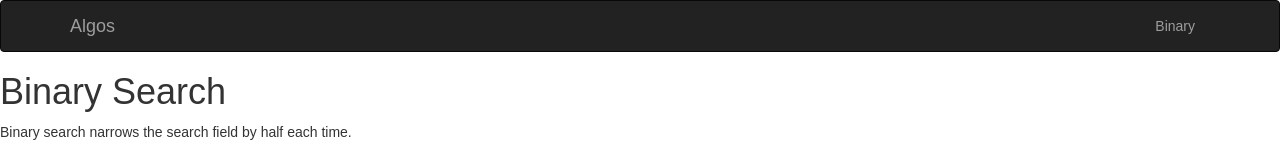
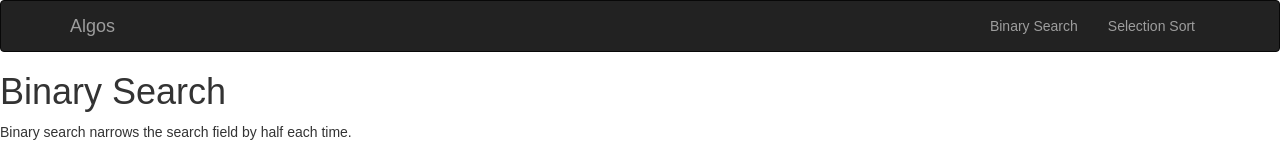
Before and after one commit to mateoholman/algos, a React (Create React App) app: page /binary in a window 1280 px wide. Shown: the top 160 px of the page. Built offline with nearby package versions, Linux system fonts and the light colour scheme.

Commit message:
Added Selection Sort to NavBar

```diff
--- a/src/components/TopNavbar.js
+++ b/src/components/TopNavbar.js
@@ -23,7 +23,8 @@ const TopNavbar = () => {
       </Navbar.Header>
       <Navbar.Collapse>
         <Nav pullRight>
-          <li><NavLink to='/binary'>Binary</NavLink></li>
+          <li><NavLink to='/binary'>Binary Search</NavLink></li>
+          <li><NavLink to='/selection'>Selection Sort</NavLink></li>
         </Nav>
       </Navbar.Collapse>
     </Navbar>
```
